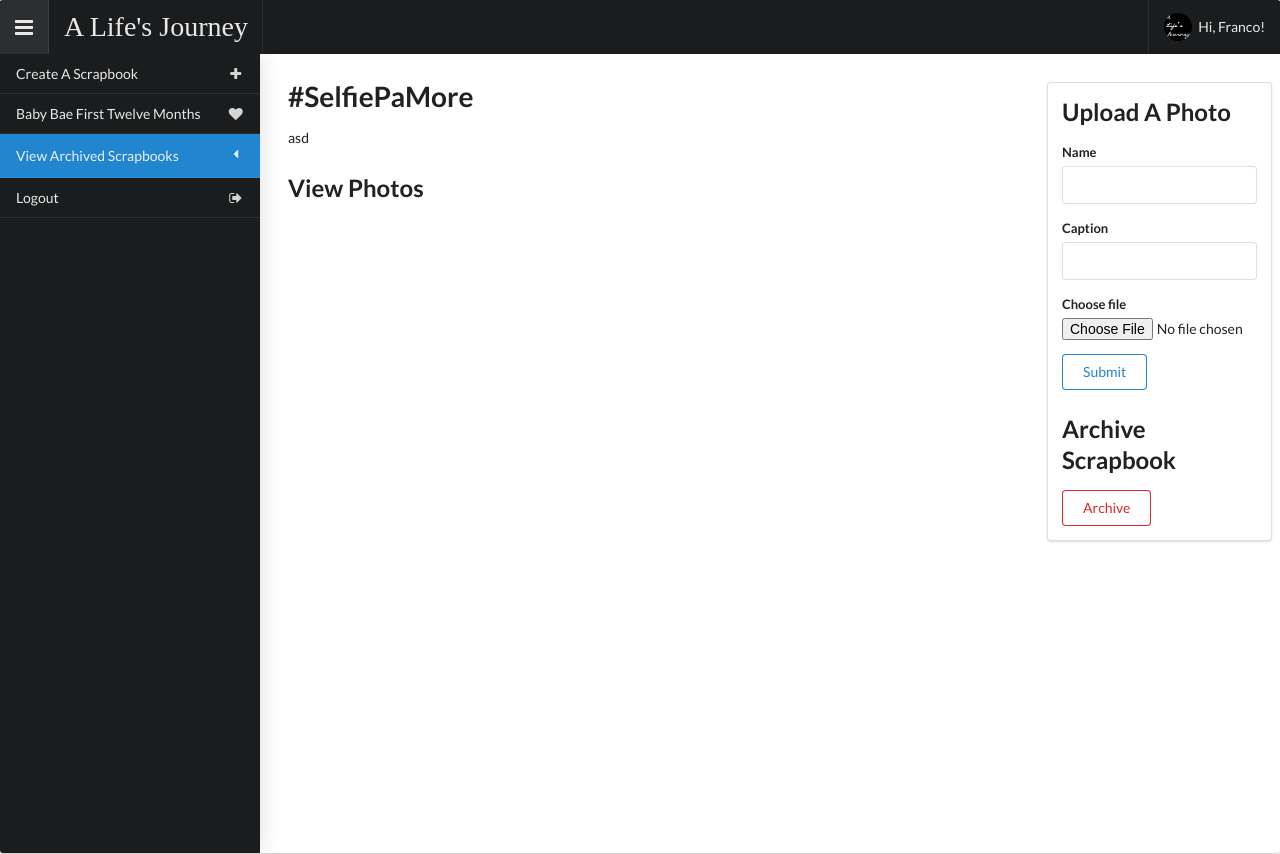
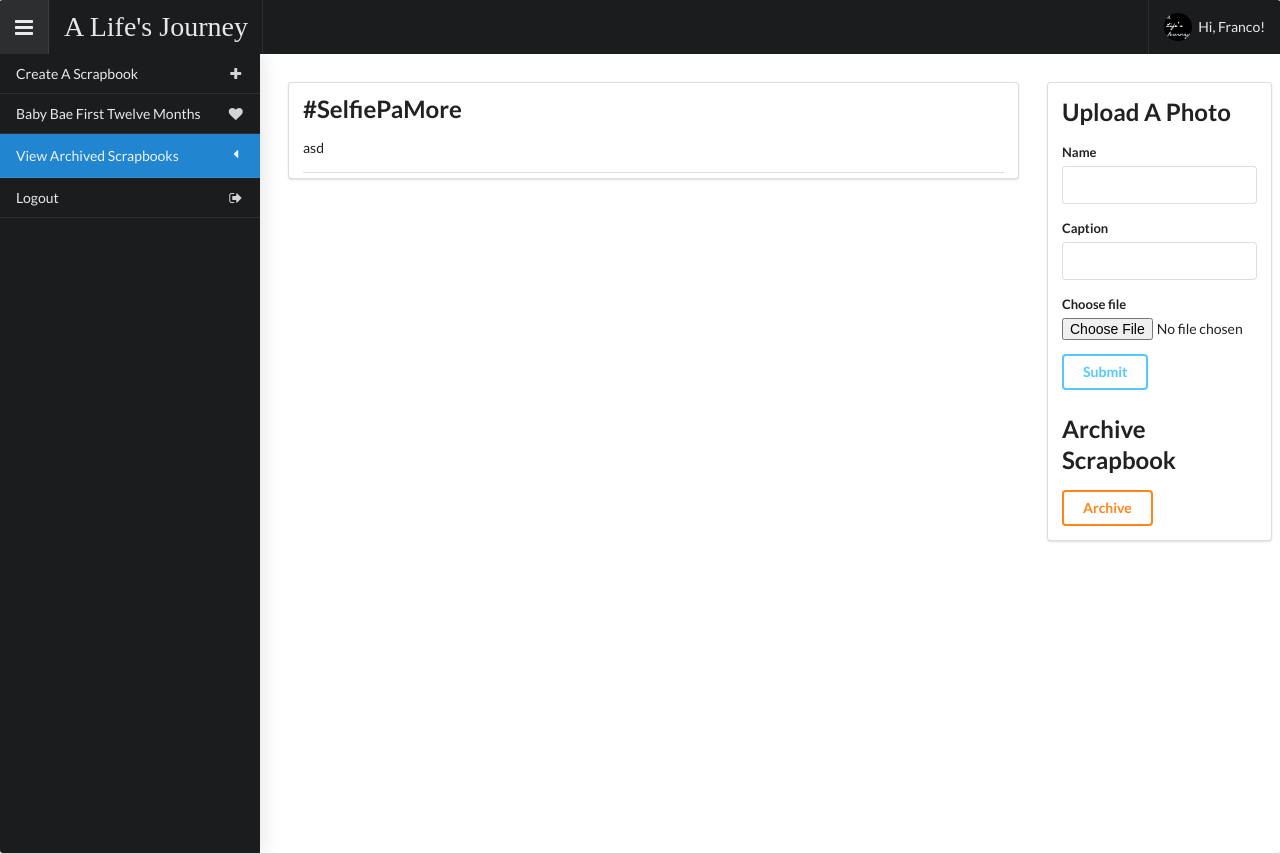
Before and after one commit to formidablefrank/scrapbook, a Django app: page /webapp/view/1 in a window 1280 px wide. Run offline with Django 3.2, Linux system fonts and the light colour scheme; data comes from the database, SQL or seed files in the repository; both versions use the stored data as it was after the commit; some web fonts are replaced.

Commit message:
fluid image cards. minor changes in view scrapbook. view photo modal to be finished. next up: delete photo

```diff
--- a/assets/js/dashboard.js
+++ b/assets/js/dashboard.js
@@ -18,6 +18,7 @@ $(document).ready(function(){
         }
         $('.ui.sidebar')
             .sidebar('setting', 'transition', 'push')
+            .sidebar('setting', 'dimPage', false)
             .sidebar('toggle');
     });
     $('.message .close')
@@ -27,5 +28,11 @@ $(document).ready(function(){
         .transition('fade');
     });
     $('select.dropdown').dropdown();
-    $()
+    $('.viewPicture').on('click', function(){
+        $(this).parent().find('.modal')
+            .modal({blurring: true})
+            .modal('setting', 'transition', 'horizontal flip')
+            .modal('setting', 'closable', false)
+            .modal('toggle')
+    });
 });
--- a/templates/dashboard/view.html
+++ b/templates/dashboard/view.html
@@ -5,14 +5,16 @@
 
 <div class="ui stackable grid">
     <div class="twelve wide column">
-        <h1 class="ui header">{{ book.name }}</h1>
+        <div class="ui segment">
+            <h2 class="ui header">{{ book.name }}</h2>
             <p>{{ book.description }}</p>
-        <h2>View Photos</h2>
+            <div class="ui divider"></div>
+
+            <div class="ui three stackable link cards">
                 {% for picture in book.picture_set.all %}
-        <div class="ui link cards">
-            <div class="card">
+                <div class="ui fluid blue card">
                     <div class="image">
-                    <img src="/{{picture.pic.url}}">
+                        <img src="/{{picture.pic.url}}" class="ui fluid image">
                     </div>
                     <div class="content">
                         <div class="header">
@@ -26,23 +28,30 @@
                         </div>
                     </div>
                     <div class="extra content">
-                    <div class="ui two buttons">
-                        <button class="ui green button viewPicture">View Photo</button>
-                        <button class="ui red button">Delete Photo</button>
+                        <div class="ui two tiny buttons">
+                            <button class="ui green inverted button viewPicture">View</button>
+                            <button class="ui red inverted button">Delete</button>
+                            <div class="ui modal">
+                                <div class="actions">
+                                    <div class="ui black deny button">
+                                        <i class="close icon"></i>
+                                        Close
+                                    </div>
+                                </div>
+                                <div class="header">Header</div>
+                                <div class="image content">
+                                    <img src="/{{picture.pic.url}}" class="ui fluid image">
+                                    <div class="description">
+                                        <p>{{ picture.caption }}</p>
                                     </div>
                                 </div>
                             </div>
                         </div>
-        <div class="ui modal">
-            <div class="header">Header</div>
-            <div class="image content">
-                <img src="/{{picture.pic.url}}" class="image">
-                <div class="description">
-                    <p></p>
-                </div>
                     </div>
                 </div>
                 {% endfor %}
+            </div>
+        </div>
     </div>
     <div class="four wide column">
         <div class="ui segment">
@@ -61,10 +70,10 @@
                 <label>Choose file</label>
                 <input type="file" name="image">
             </div>
-            <button class="ui basic blue button" name='submit' type="submit">Submit</button>
+            <button class="ui blue inverted button" name='submit' type="submit">Submit</button>
         </form>
         <h2>Archive Scrapbook</h2>
-        <a class="ui basic button red" href="">Archive</a>
+        <a class="ui orange inverted button" href="">Archive</a>
         </div>
     </div>
 </div>
```
Also changed, not shown: assets/scrapbooks/1280x1280.jpg (added), assets/scrapbooks/Daraitan.jpg (added), db.sqlite3. Lines whose indentation alone changed are shown as unchanged.
